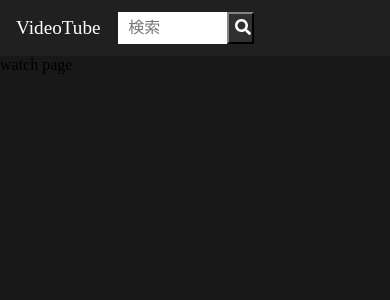
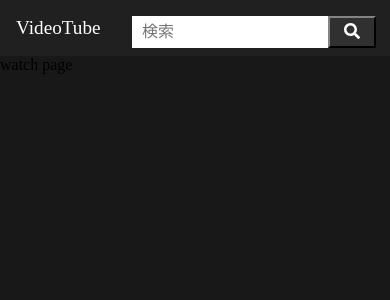
Before and after one commit to Yocyy/youtube-clone, a React (Create React App) app: page /watch in a window 390 px wide. Shown: the top 300 px of the page. Built offline with nearby package versions, Linux system fonts and the light colour scheme.

Commit message:
レスポンシブ対応

```diff
--- a/src/components/Header/Header.module.scss
+++ b/src/components/Header/Header.module.scss
@@ -26,6 +26,14 @@
         height: 32px;
         display: flex;
         margin: 12px 0;
+        @media screen and (max-width: 960px){
+            width: 420px;
+            margin: 1rem 2.5%;
+        }
+        @media screen and (max-width: 960px){
+            width: 90%;
+            margin: 1rem auto;
+        }
         input{
             width: 80%;
             text-indent: 0.5rem;
--- a/src/components/VideoGridItem/VideoGridItem.module.scss
+++ b/src/components/VideoGridItem/VideoGridItem.module.scss
@@ -3,6 +3,15 @@
     width: 22.5%;
     margin: 1rem 1.25%;
     text-decoration: none;
+    @media screen and (max-width: 960px){
+        width: 45%;
+        margin: 1rem 2.5%;
+    }
+    @media screen and (max-width: 560px){
+        width: 90%;
+        margin: 1rem auto;
+    }
+
     img {
         width: 100%;
     }
```
